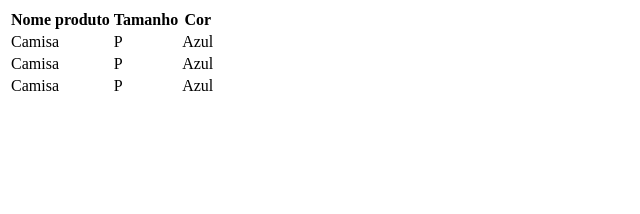
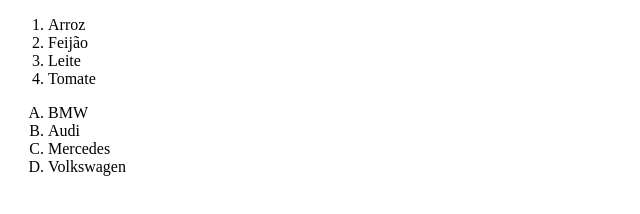
Before and after one commit to eugabrieldesousa/thereset-htmlcss-studies, a plain HTML site: page index.html in a window 1280 px wide. Shown: the whole page, without its empty margins (0-640 px from the left). Drawn offline with Linux system fonts and the light colour scheme.

Commit message:
listas ordenadas

```diff
--- a/index.html
+++ b/index.html
@@ -6,28 +6,17 @@
     <title>The reset</title>
 </head>
 <body>
-    <table>
-        <tr>
-            <th>Nome produto</th>
-            <th>Tamanho</th>
-            <th>Cor</th>
-        </tr>
-        <tr>
-            <td>Camisa</td>
-            <td>P</td>
-            <td>Azul</td>
-        </tr>
-        <tr>
-            <td>Camisa</td>
-            <td>P</td>
-            <td>Azul</td>
-        </tr>
-        <tr>
-            <td>Camisa</td>
-            <td>P</td>
-            <td>Azul</td>
-        </tr>
-
-    </table>
+    <ol>
+        <li>Arroz</li>
+        <li>Feijão</li>
+        <li>Leite</li>
+        <li>Tomate</li>
+    </ol>
+    <ol type="A">
+        <li>BMW</li>
+        <li>Audi</li>
+        <li>Mercedes</li>
+        <li>Volkswagen</li>
+    </ol>
 </body>
 </html>
```
